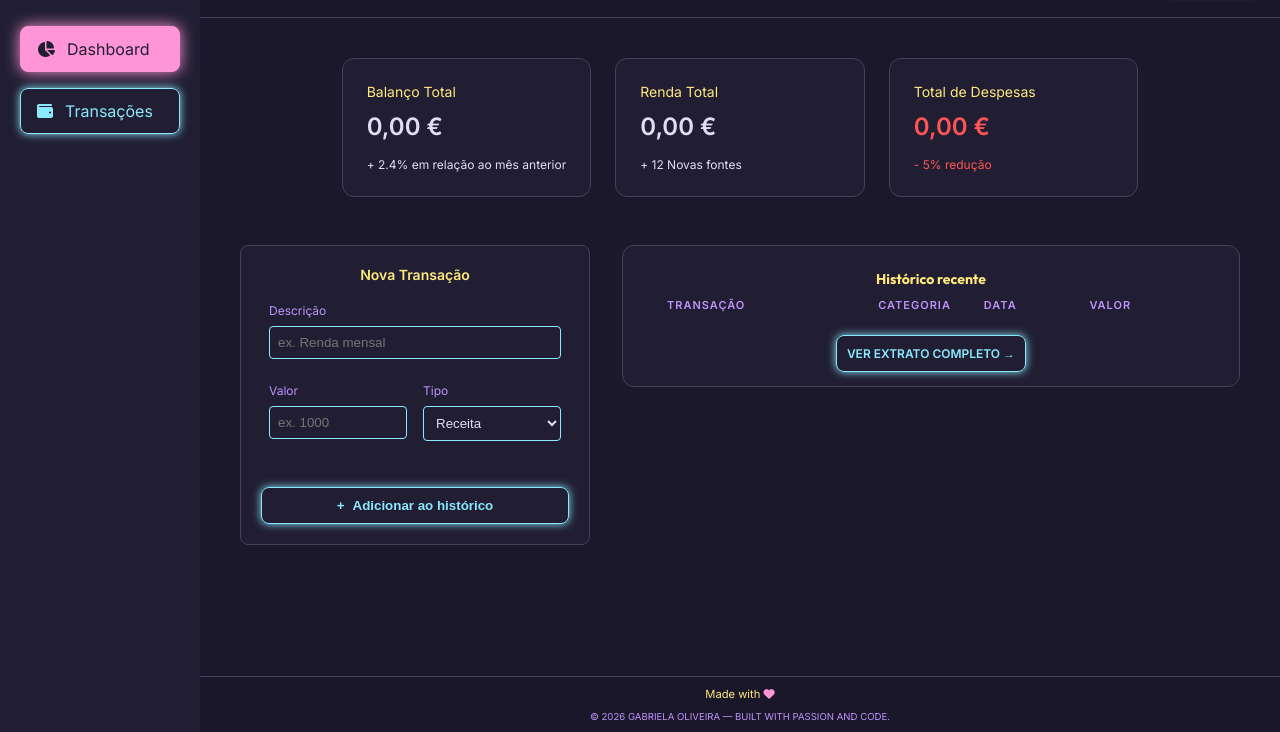
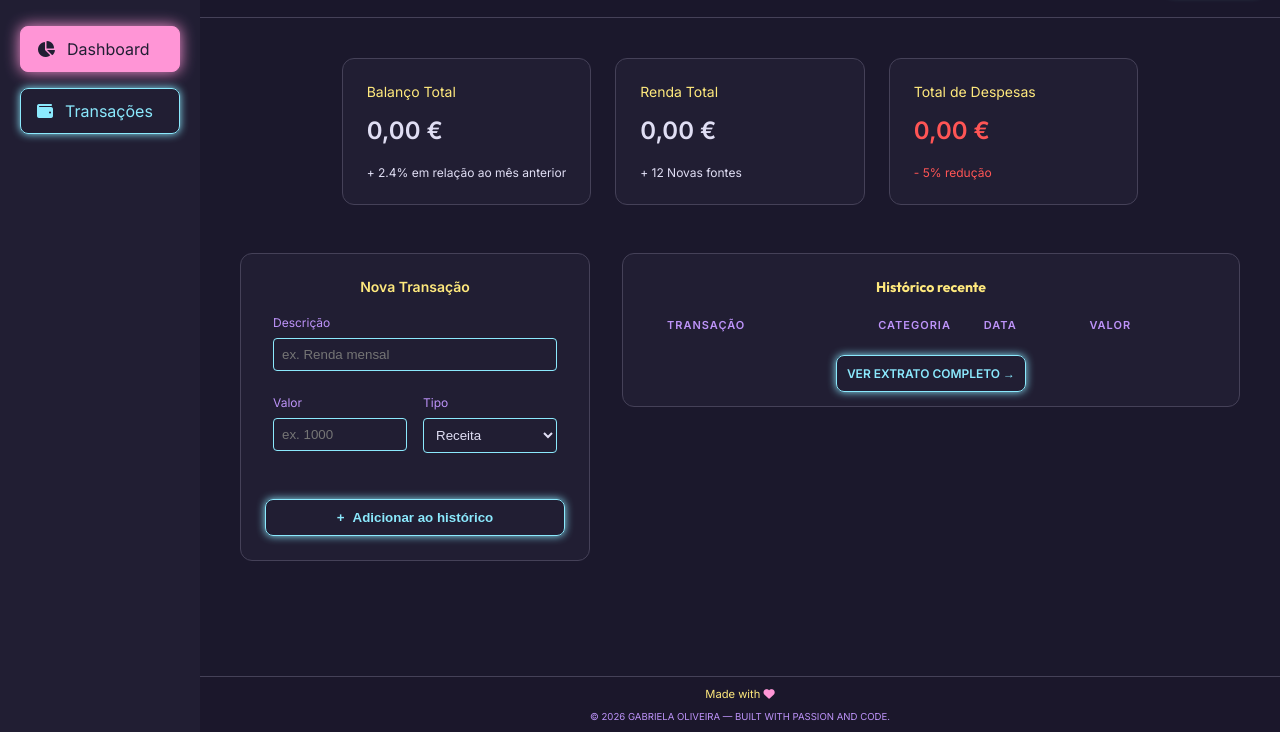
Before and after one commit to gongabriela/dashboardFinanceiro, a plain HTML site: page index.html in a window 1280 px wide. Shown: the part 68-800 px from the top of the page. Drawn offline with Linux system fonts and the light colour scheme.

Commit message:
refactor:style: criando classe utilitaria para o estilo de todos os cards

```diff
--- a/index.html
+++ b/index.html
@@ -39,17 +39,17 @@
     <main class="main">
         <section class="cards">
             <div class="cards-container">
-                <div class="card">
+                <div class="card card-padrao">
                     <div class="titulo-card">Balanço Total</div>
                     <div class="valor" id="valor-balanco">$ 0,00</div>
                     <div class="informacao">+ 2.4% em relação ao mês anterior</div>
                 </div>
-                <div class="card">
+                <div class="card card-padrao">
                     <div class="titulo-card">Renda Total</div>
                     <div class="valor" id="valor-renda">$ 0,00</div>
                     <div class="informacao">+ 12 Novas fontes</div>
                 </div>
-                <div class="card">
+                <div class="card card-padrao">
                     <div class="titulo-card">Total de Despesas</div>
                     <div class="valor expense-color" id="valor-despesa">$ 0,00</div>
                     <div class="informacao expense-color">- 5% redução</div>
@@ -57,7 +57,7 @@
             </div>
         </section>
         <section class="historico-transacoes">
-            <div class="nova-transacao">
+            <div class="nova-transacao card-padrao">
                 <div class="titulo-nova-transacao-container">
                     <p class="titulo-nova-transacao">Nova Transação</p>
                 </div>
@@ -90,7 +90,7 @@
                     </div>
                 </button>
             </div>
-            <article class="historico">
+            <article class="historico card-padrao">
                 <h3 class="sub-titulo-historico">Histórico recente</h3>
                 <div class="table-container">
                     <div class="cabecalho-tabela">
--- a/style.css
+++ b/style.css
@@ -67,6 +67,18 @@ h1, h2, h3, h4 {
 
 /* ------------------------------------------------------------------------------------- */
 
+/*padronizar estilo dos cards*/
+.card-padrao {
+    background-color: var(--cor-fundo-card);
+    border: 1px solid var(--cor-borda);
+    border-radius: 12px;
+    padding: 24px;
+    display: flex;
+    flex-direction: column;
+    gap: 12px;
+}
+
+/* ------------------------------------------------------------------------------------- */
 
 /* RESET BÁSICO */
 * {
@@ -208,26 +220,6 @@ body {
     align-items: start;
 }
 
-.nova-transacao {
-    display: flex;
-    flex-direction: column;
-    gap: 12px;
-    background-color: var(--cor-fundo-card);
-    padding: 20px;
-    border-radius: 8px;
-    border: 1px solid var(--cor-borda);
-}
-
-.card {
-    border: 1px solid var(--cor-borda);
-    border-radius: 12px;
-    padding: 24px;
-    background-color: var(--cor-fundo-card);
-    display: flex;
-    flex-direction: column;
-    gap: 8px;
-}
-
 .titulo-card {
     color: var(--cor-banana);
     font-size: 14px;
@@ -366,17 +358,6 @@ body {
     gap: 12px;
 }
 
-.historico {
-    display: flex;
-    flex-direction: column;
-    background-color: var(--cor-fundo-card);
-    padding: 24px;
-    border-radius: 12px;
-    border: 1px solid var(--cor-borda);
-    width: 100%;
-
-}
-
 .btn-lixeira {
     padding: 4px;
     border-radius: 10%;
```
